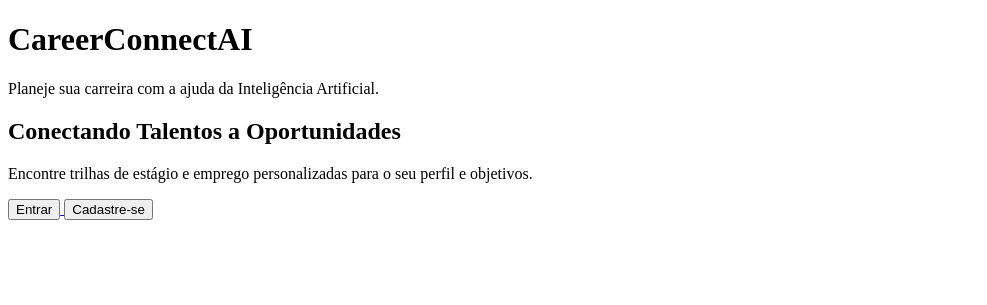
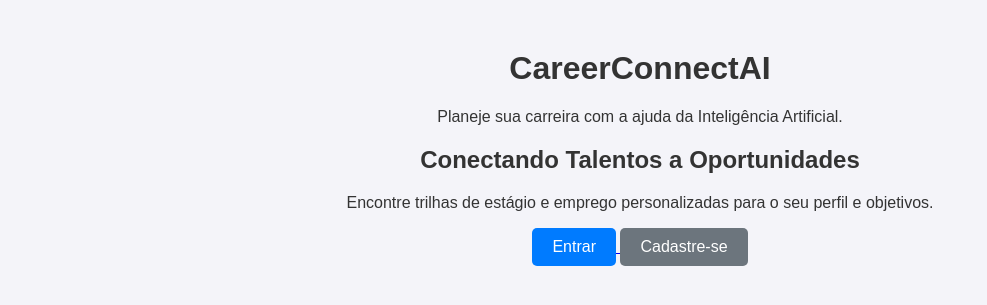
Before and after one commit to Nilton-Canto/CareerConnectAI, a Django app: page / in a window 1280 px wide. Shown: the top 305 px of the page, without its empty margins (0-987 px from the left). Run offline with Django 5.2, Linux system fonts and the light colour scheme.

Commit message:
feat(frontend): adicionada a estilização da página de acesso

```diff
--- a/careerconnectai/settings.py
+++ b/careerconnectai/settings.py
@@ -119,6 +119,10 @@ USE_TZ = True
 
 STATIC_URL = 'static/'
 
+STATICFILES_DIRS = [
+    os.path.join(BASE_DIR, 'static'),
+    ]
+
 # Default primary key field type
 # https://docs.djangoproject.com/en/5.2/ref/settings/#default-auto-field
 
--- /dev/null
+++ b/static/css/style.css
@@ -0,0 +1,27 @@
+body {
+    font-family: sans-serif;
+    background-color: #f4f4f9;
+    color: #333;
+    text-align: center;
+    margin-top: 50px;
+}
+
+.button-primary {
+    background-color: #007bff;
+    color: white;
+    border: none;
+    padding: 10px 20px;
+    cursor: pointer;
+    font-size: 16px;
+    border-radius: 5px;
+}
+
+.button-secondary {
+    background-color: #6c757d;
+    color: white;
+    border: none;
+    padding: 10px 20px;
+    cursor: pointer;
+    font-size: 16px;
+    border-radius: 5px;
+}
--- a/templates/index.html
+++ b/templates/index.html
@@ -1,12 +1,13 @@
+{% load static %}
 <!DOCTYPE html>
 <html lang="pt-BR">
 <head>
     <meta charset="UTF-8">
     <meta name="viewport" content="width=device-width, initial-scale=1.0">
     <title>Bem-vindo ao CareerConnectAI</title>
+    <link rel="stylesheet" href="{% static 'css/style.css' %}">
 </head>
 <body>
-
     <header>
         <h1>CareerConnectAI</h1>
         <p>Planeje sua carreira com a ajuda da Inteligência Artificial.</p>
@@ -16,16 +17,15 @@
         <section id="welcome">
             <h2>Conectando Talentos a Oportunidades</h2>
             <p>Encontre trilhas de estágio e emprego personalizadas para o seu perfil e objetivos.</p>
-            <div>
+            <div class="actions">
                 <a href="/api/users/login/">
-                    <button>Entrar</button>
+                    <button class="button-primary">Entrar</button>
                 </a>
                 <a href="#">
-                    <button>Cadastre-se</button>
+                    <button class="button-secondary">Cadastre-se</button>
                 </a>
             </div>
         </section>
     </main>
-
 </body>
 </html>
```
